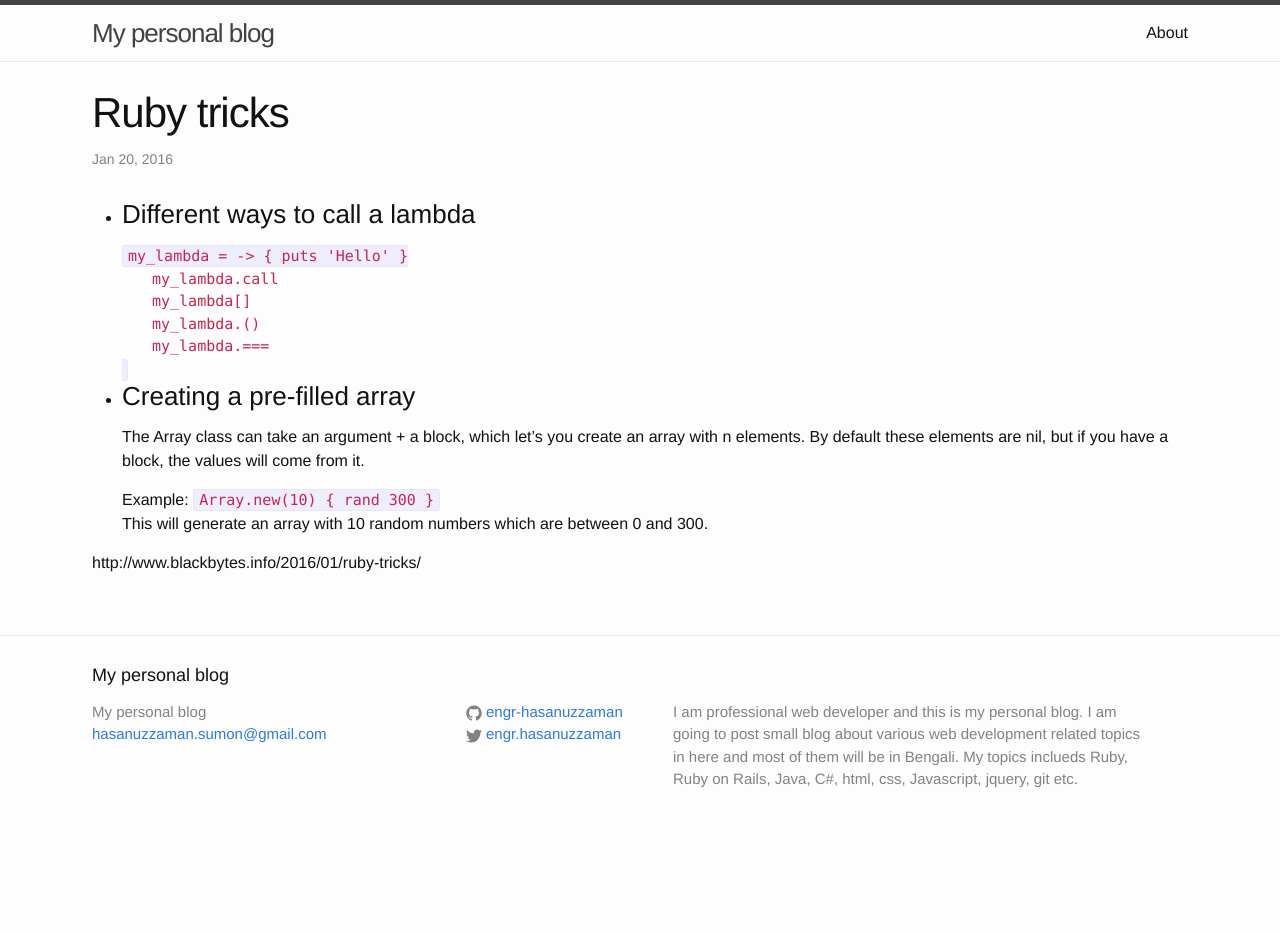
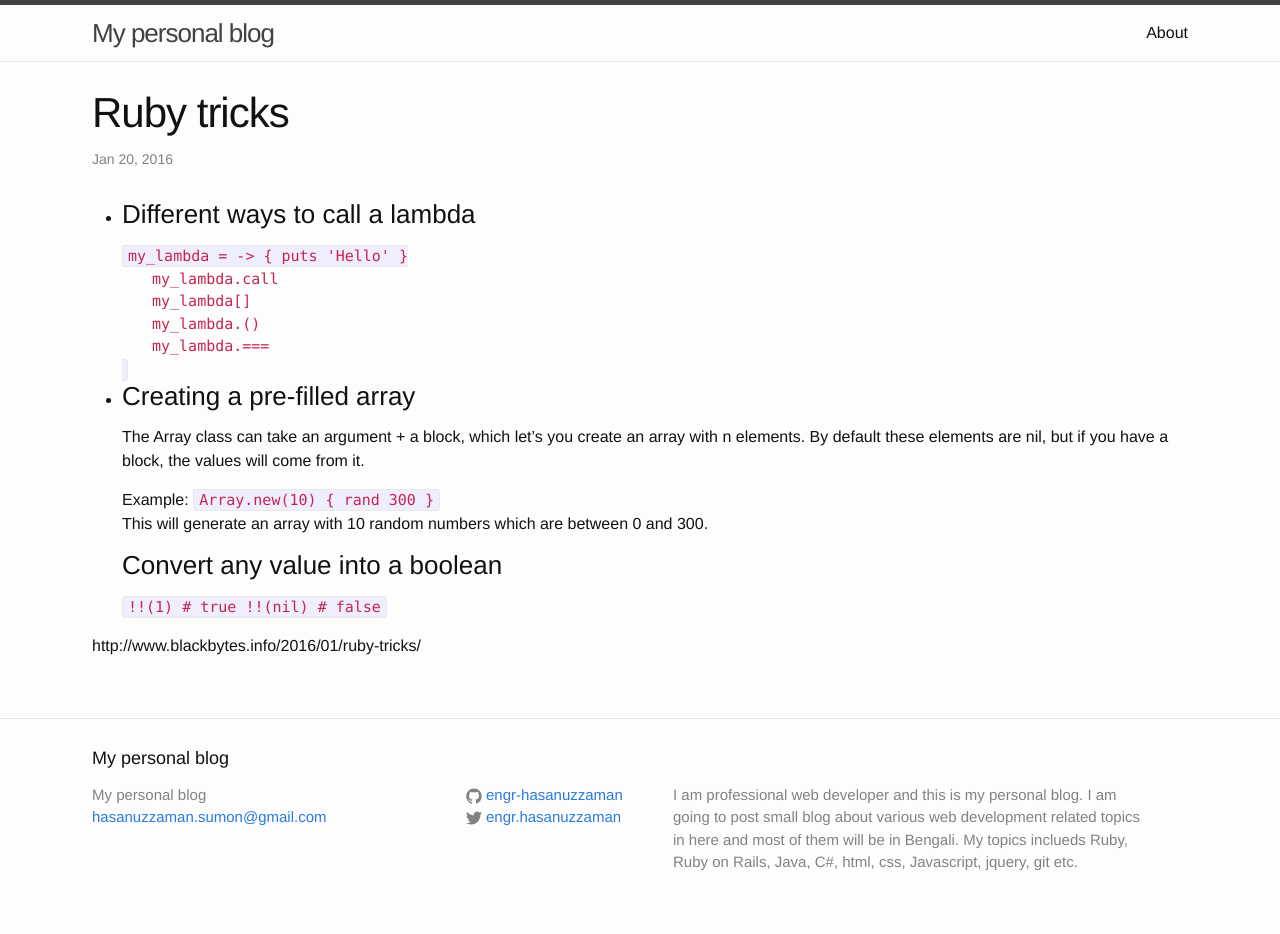
Before and after one commit to Engr-Hasanuzzaman-Sumon/Engr-Hasanuzzaman-Sumon.github.io, a Jekyll site: the page built from _posts/2016-01-20-ruby-tricks.html, in a window 1280 px wide. Built offline with Jekyll 4.4.1, drawn with Linux system fonts in a browser that asks for light colours; before the commit the page ends 900 px from its top, so only the background shows below that.

Commit message:
Update 2016-01-20-ruby-tricks.html

```diff
--- a/_posts/2016-01-20-ruby-tricks.html
+++ b/_posts/2016-01-20-ruby-tricks.html
@@ -31,6 +31,13 @@ Example:
     <p>This will generate an array with 10 random numbers which are between 0 and 300.</p>
   </li>
 
+  <h3>Convert any value into a boolean</h3>
+    <code>
+    !!(1)   # true
+    !!(nil) # false
+    </code>
+  </li>
+
 </ul>
 
 http://www.blackbytes.info/2016/01/ruby-tricks/
```
